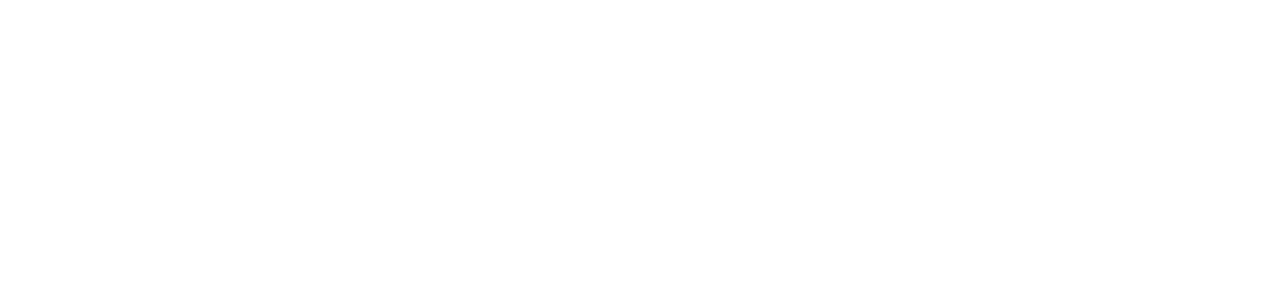
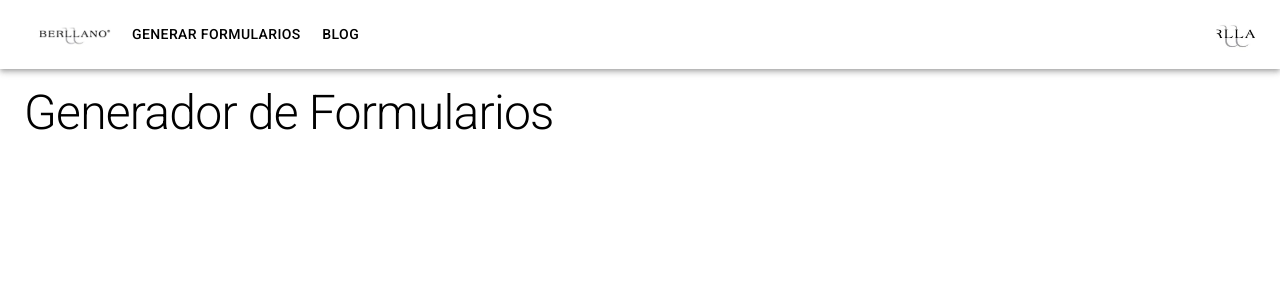
Before and after one commit to DesarrolloCbinfo/pwa-berllano, a React (Vite) app: page /generadorFormularios in a window 1280 px wide. Before the commit this address had no page. Shown: the top 300 px of the page. Built offline with nearby package versions, Linux system fonts and the light colour scheme.

Commit message:
Tematica de Berllano

```diff
--- a/index.html
+++ b/index.html
@@ -4,7 +4,7 @@
     <meta charset="UTF-8" />
 
     <meta name="viewport" content="width=device-width, initial-scale=1.0" />
-    <title>pwa-berllano + TS</title>
+    <title>Berllano PWA</title>
   </head>
   <body>
     <div id="root"></div>
--- a/pwa-assets.config.ts
+++ b/pwa-assets.config.ts
@@ -8,5 +8,5 @@ export default defineConfig({
         preset: '2023',
     },
     preset,
-    images: ['public/favicon.svg'],
+    images: ['/berllano-logo.jpg'],
 })
--- a/src/app/App.tsx
+++ b/src/app/App.tsx
@@ -1,13 +1,19 @@
-import PWABadge from '../PWABadge.tsx'
 import './App.css'
-import Navbar from '../components/Navbar.tsx'
+import { BrowserRouter, Routes, Route } from 'react-router';
+import Page from './pages/demo/page';
+import Home from './pages/Home/Home';
+import GeneradorFormularios from './pages/GeneradorFormularios/generadorFormularios';
 
 function App() {
   return (
     <>
-      <Navbar />
-      <div>Home</div>
-      <PWABadge />
+      <BrowserRouter>
+        <Routes>
+          <Route path='/' element={<Home />} />
+          <Route path='/demo' element={<Page />} />
+          <Route path='/generadorFormularios' element={<GeneradorFormularios />} />
+        </Routes>
+      </BrowserRouter>
     </>
   )
 }
--- /dev/null
+++ b/src/app/pages/GeneradorFormularios/GeneradorFormularios.tsx
@@ -0,0 +1,15 @@
+import { Container, Typography } from "@mui/material";
+import Navbar from "../../../components/Navbar";
+
+export default function GeneradorFormularios() {
+  return (
+    <>
+      <Navbar />
+      <Container maxWidth="xl">
+        <Typography variant="h1" gutterBottom sx={{ fontSize: { xs: '1.5rem', md: '3rem' }, my: 2 }}>
+          Generador de Formularios
+        </Typography>
+      </Container>
+    </>
+  )
+}
--- /dev/null
+++ b/src/app/pages/Home/Home.tsx
@@ -0,0 +1,12 @@
+import Navbar from "../../../components/Navbar"
+import PWABadge from "../../../PWABadge"
+
+export default function Home() {
+  return (
+    <>
+      <Navbar />
+      <div>Home</div>
+      <PWABadge />
+    </>
+  )
+}
--- a/src/components/Navbar.tsx
+++ b/src/components/Navbar.tsx
@@ -11,15 +11,16 @@ import Avatar from '@mui/material/Avatar';
 import Button from '@mui/material/Button';
 import Tooltip from '@mui/material/Tooltip';
 import MenuItem from '@mui/material/MenuItem';
-import AdbIcon from '@mui/icons-material/Adb';
 import Drawer from '@mui/material/Drawer'
 import { Accordion, AccordionDetails, AccordionSummary, Divider, List, ListItem, ListItemButton, ListItemText } from '@mui/material';
 import { ArrowDownward } from '@mui/icons-material';
+import { NavLink } from 'react-router';
+import BerllanoLogo from '../assets/berllano-logo.jpg'
 
 const pages = [
   {
-    name: 'Pricing',
-    url: '/'
+    name: 'Generar Formularios',
+    url: '/generadorFormularios'
   },
   {
     name: 'Blog',
@@ -94,9 +95,17 @@ export default function Navbar() {
 
   const drawerContent = (
     <Box sx={{ textAlign: 'center' }}>
-      <Typography variant='h6' sx={{ my: 2}}>
-        Berllano
-      </Typography>
+      <Box
+        component='img'
+        sx={{
+          maxHeight: 100,
+          maxWidth: 100,
+          mx: 'auto',
+          my: 2
+        }}
+        alt="Berllano logo"
+        src={BerllanoLogo}
+      />
       <Divider />
       <List>
         {pagesAccordion.map((page) => (
@@ -125,38 +134,35 @@ export default function Navbar() {
           </Accordion>
         ))}
         {pages.map((page) => (
+          <NavLink to={page.url} style={{ textDecoration: 'none', color: 'black' }}>
             <ListItem key={page.name} disablePadding>
               <ListItemButton sx={{ textAlign: 'left' }}>
                 <ListItemText primary={page.name} />
               </ListItemButton>
             </ListItem>
+          </NavLink>
         ))}
       </List>
     </Box>
   )
 
   return (
-    <AppBar position="static">
+    <AppBar position="static" sx={{ backgroundColor: 'white' }}>
       <Container maxWidth="xl">
         <Toolbar disableGutters>
-          <AdbIcon sx={{ display: { xs: 'none', md: 'flex' }, mr: 1 }} />
-          <Typography
-            variant="h6"
-            noWrap
-            component="a"
-            href="#app-bar-with-responsive-menu"
+          <NavLink to={'/'} style={{ textDecoration: 'none' }}>
+            <Box sx={{ color: 'white', display: { xs: 'none', md: 'flex' }}}>
+              <Box
+                component='img'
                 sx={{
-              mr: 2,
-              display: { xs: 'none', md: 'flex' },
-              fontFamily: 'monospace',
-              fontWeight: 700,
-              letterSpacing: '.3rem',
-              color: 'inherit',
-              textDecoration: 'none',
+                  maxHeight: 100,
+                  maxWidth: 100,
                 }}
-          >
-            LOGO
-          </Typography>
+                alt="Berllano logo"
+                src={BerllanoLogo}
+              />
+            </Box>
+          </NavLink>
 
           <Box sx={{ flexGrow: 1, display: { xs: 'flex', md: 'none' } }}>
             <IconButton
@@ -165,7 +171,7 @@ export default function Navbar() {
               aria-controls="menu-appbar"
               aria-haspopup="true"
               onClick={handleOpenNavMenu}
-              color="inherit"
+              sx={{ color: 'black' }}
             >
               <MenuIcon />
             </IconButton>
@@ -186,40 +192,38 @@ export default function Navbar() {
               </Drawer>
             </nav>
           </Box>
-          <AdbIcon sx={{ display: { xs: 'flex', md: 'none' }, mr: 1 }} />
-          <Typography
-            variant="h5"
-            noWrap
-            component="a"
-            href="#app-bar-with-responsive-menu"
+          <Box sx={{ color: 'white', display: { xs: 'flex', md: 'none' }, flexGrow: 1}}>
+            <NavLink to={'/'} style={{ textDecoration: 'none', color: 'white' }}>
+              <Box
+                component='img'
                 sx={{
-              mr: 2,
-              display: { xs: 'flex', md: 'none' },
-              flexGrow: 1,
-              fontFamily: 'monospace',
-              fontWeight: 700,
-              letterSpacing: '.3rem',
-              color: 'inherit',
-              textDecoration: 'none',
+                  maxHeight: 100,
+                  maxWidth: 100,
                 }}
-          >
-            LOGO
-          </Typography>
+                alt="Berllano logo"
+                src={BerllanoLogo}
+              />
+            </NavLink>
+          </Box>
           <Box sx={{ flexGrow: 1, display: { xs: 'none', md: 'flex' } }}>
             {pages.map((page) => (
+              <Box sx={{ my: 2 }}>
+                <NavLink to={page.url}>
                   <Button
                     key={page.name}
                     onClick={handleCloseNavMenu}
-                sx={{ my: 2, color: 'white', display: 'block' }}
+                    sx={{ color: 'black' }}
                   >
                     {page.name}
                   </Button>
+                </NavLink>
+              </Box>
             ))}
           </Box>
           <Box sx={{ flexGrow: 0 }}>
             <Tooltip title="Open settings">
               <IconButton onClick={handleOpenUserMenu} sx={{ p: 0 }}>
-                <Avatar alt="Remy Sharp" src="/static/images/avatar/2.jpg" />
+                <Avatar alt="Remy Sharp" src={BerllanoLogo} />
               </IconButton>
             </Tooltip>
             <Menu
--- a/src/main.tsx
+++ b/src/main.tsx
@@ -6,16 +6,9 @@ import '@fontsource/roboto/400.css';
 import '@fontsource/roboto/500.css';
 import '@fontsource/roboto/700.css';
 import App from './app/App.tsx'
-import Page from './app/pages/demo/page.tsx';
-import { BrowserRouter, Routes, Route } from 'react-router';
 
 createRoot(document.getElementById('root')!).render(
   <StrictMode>
-    <BrowserRouter>
-      <Routes>
-        <Route index element={<App />} />
-        <Route path='demo' element={<Page />} />
-      </Routes>
-    </BrowserRouter>
+    <App />
   </StrictMode>
 )
```
Also changed, not shown: public/berllano-logo.jpg (added), src/assets/berllano-logo.jpg (added). Lines whose indentation alone changed are shown as unchanged.
